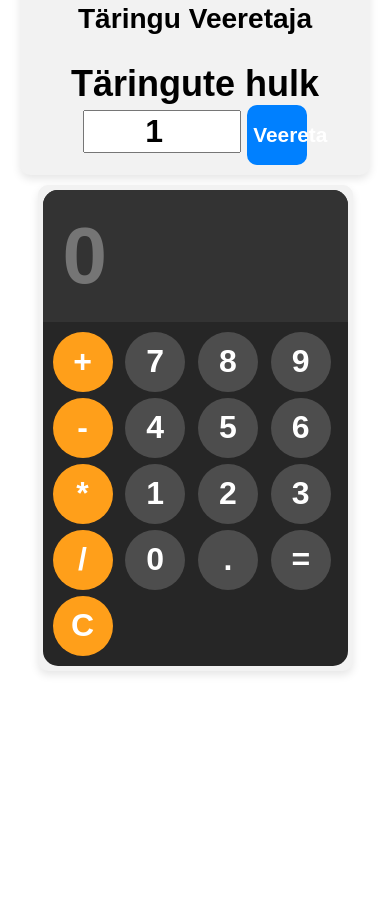
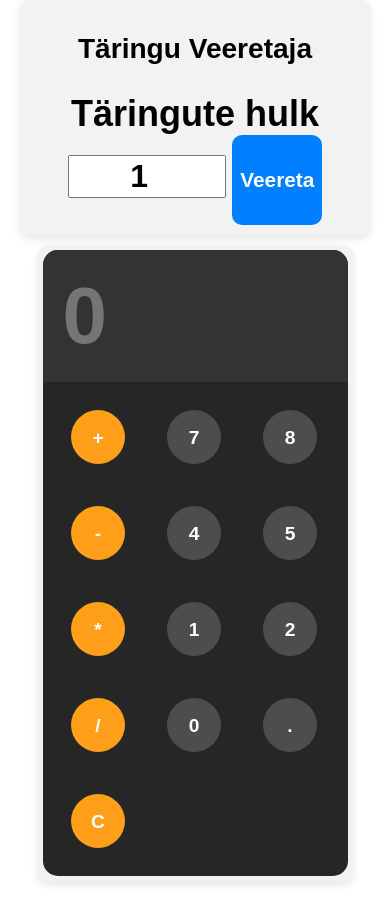
Before and after one commit to Martin-kooder/matu_patu, a plain HTML site: page misc.html in a window 390 px wide. Shown: the part 622-1523 px from the top of the page. Before the commit the page ends 1313 px from the top, so only its background shows below. Drawn offline with Linux system fonts and the light colour scheme.

Commit message:
Update main.css

```diff
--- a/main.css
+++ b/main.css
@@ -89,15 +89,7 @@ h1 {
     p {
         font-size: 1rem;
     }
-    button{
-    width: 60px;
-    height: 60px;
-    border-radius: 50px;
-    border: none;
-    background-color: hsl(0, 0%, 30%);
-    color: white;
-    font-size: 2rem;
-    font-weight: bold;
-    cursor: pointer;
+    #keys button {
+        transform: scale(0.6);
+        font-size: 2rem;
 }
-}
```
